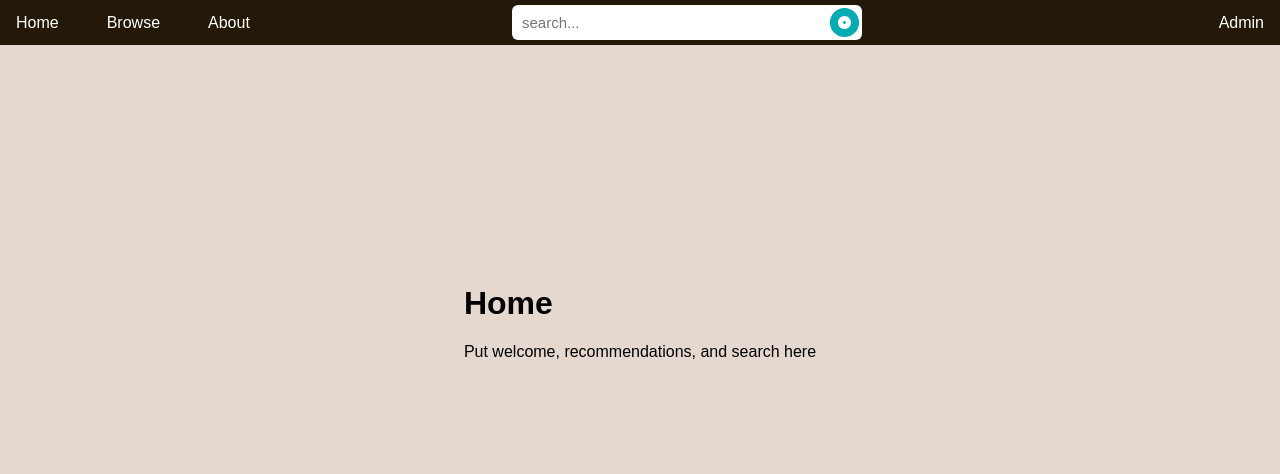
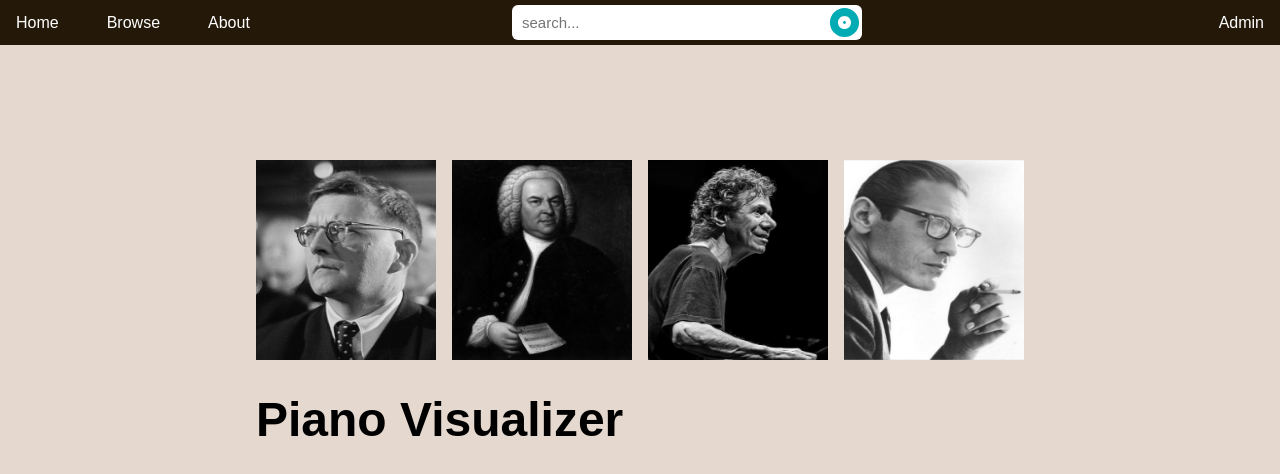
Before and after one commit to 10yasha/piano_note_visualizer_client, a React (Vite) app: page / in a window 1280 px wide. Shown: the top 474 px of the page. Built offline with nearby package versions, Linux system fonts and the light colour scheme.

Commit message:
basic homepage

```diff
--- /dev/null
+++ b/src/pages/Home/HomePage.css
@@ -0,0 +1,21 @@
+h1 {
+  margin-top: 2rem;
+  font-size: 3rem;
+}
+
+.portraits {
+  display: flex;
+  flex-direction: row;
+  justify-content: center;
+  gap: 1rem;
+}
+
+.portrait {
+  width: 180px;
+  height: 200px;
+}
+
+.portrait img {
+  width: 100%;
+  height: 100%;
+}
--- a/src/pages/Home/HomePage.tsx
+++ b/src/pages/Home/HomePage.tsx
@@ -1,8 +1,28 @@
+import "./HomePage.css";
+
 export default function HomePage() {
   return (
     <div className="home-page">
-      <h1>Home</h1>
-      <p>Put welcome, recommendations, and search here</p>
+      <header className="header">
+        <div className="portraits">
+          <div className="portrait">
+            <img
+              src="/src/worship/dmitri_shostakovich.jpg"
+              alt="Dmitri Shostakovich"
+            />
+          </div>
+          <div className="portrait">
+            <img src="/src/worship/j_s_bach.jpg" alt="J S Bach" />
+          </div>
+          <div className="portrait">
+            <img src="/src/worship/chick_corea.jpg" alt="Chick Corea" />
+          </div>
+          <div className="portrait">
+            <img src="/src/worship/bill_evans.jpg" alt="Bill Evans" />
+          </div>
+        </div>
+        <h1>Piano Visualizer</h1>
+      </header>
     </div>
   );
 }
```
